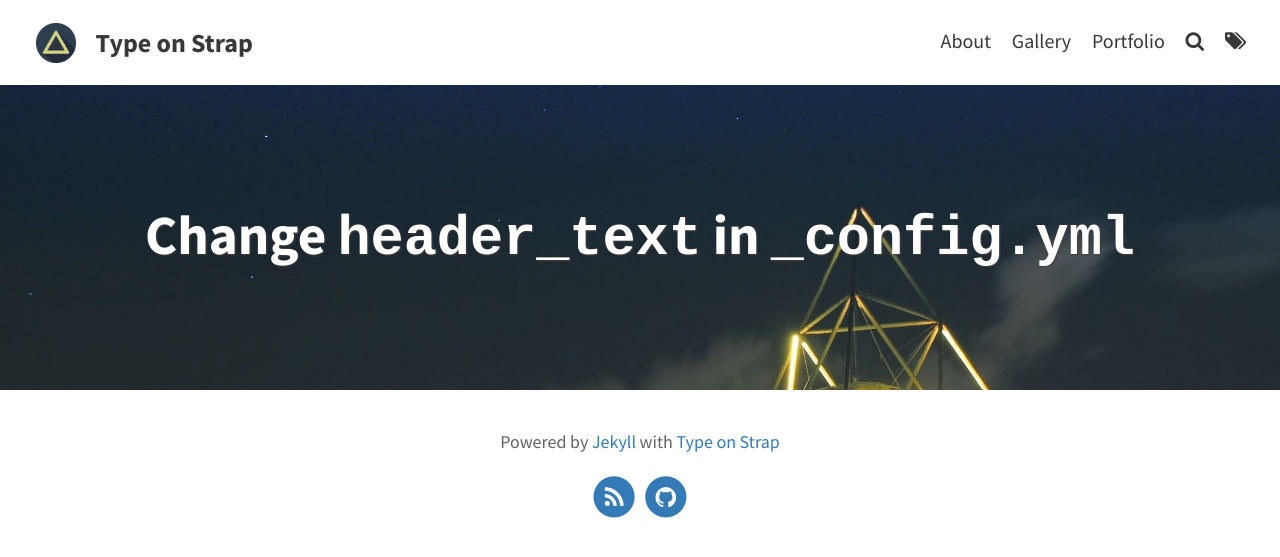
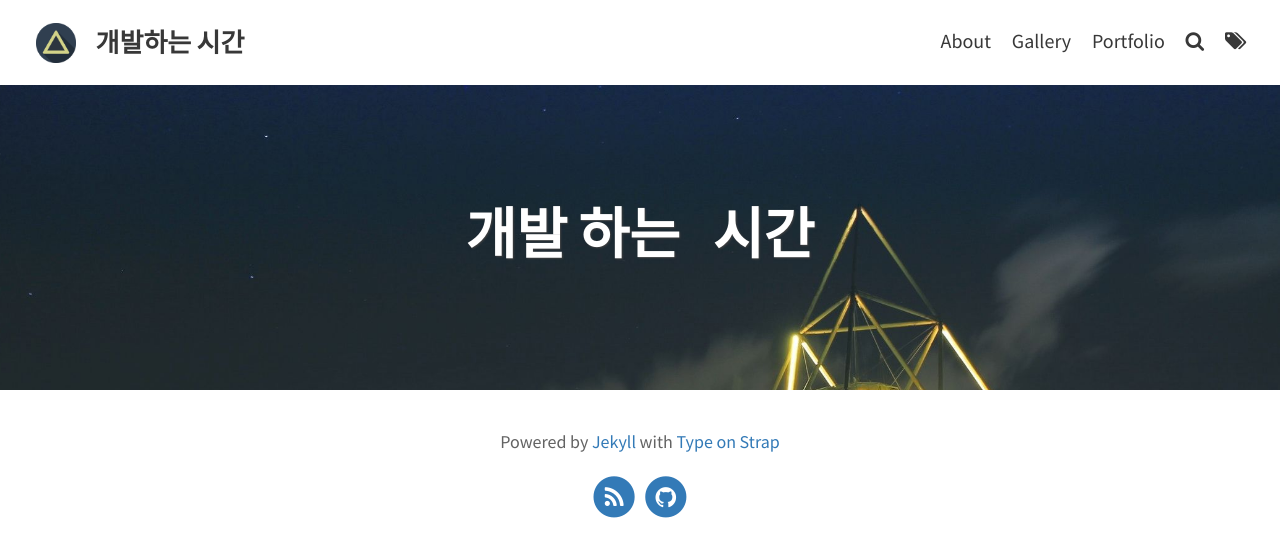
Before and after one commit to hamjeehyun/hamjeehyun.github.io, a Jekyll site: the page built from index.markdown, in a window 1280 px wide. Shown: the top 557 px of the page. Built offline with Jekyll 4.4.1, drawn with Linux system fonts in a browser that asks for light colours; the list of posts is cut into pages by our own code.

Commit message:
Update _config.yml

```diff
--- a/_config.yml
+++ b/_config.yml
@@ -3,13 +3,13 @@ baseurl: ""
 url: "https://hamjeehyun.github.io/"
 
 # THEME-SPECIFIC CONFIGURATION
-title: Type on Strap                                    # site's title
+title: 개발하는 시간                                     # site's title
 description: "A website with blog posts and pages"      # used by search engines
 avatar: assets/img/triangle.png                         # Empty for no avatar in navbar
 favicon: assets/favicon.ico                             # Icon displayed in the tab
 
 # Header and footer text
-header_text: Change <code>header_text</code> in <code>_config.yml</code>  # Change Blog header text
+header_text: 개발 <code>하는 시간</code>  # Change Blog header text
 header_feature_image: assets/img/pexels/triangular.jpeg
 footer_text: >
   Powered by <a href="https://jekyllrb.com/">Jekyll</a> with <a href="https://github.com/sylhare/Type-on-Strap">Type on Strap</a>
```
